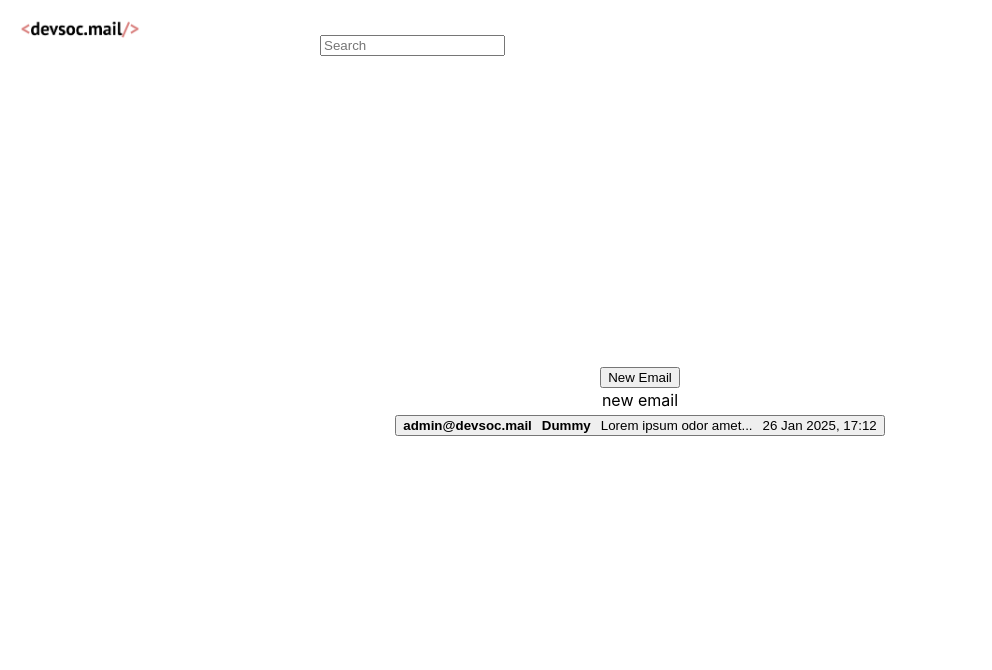
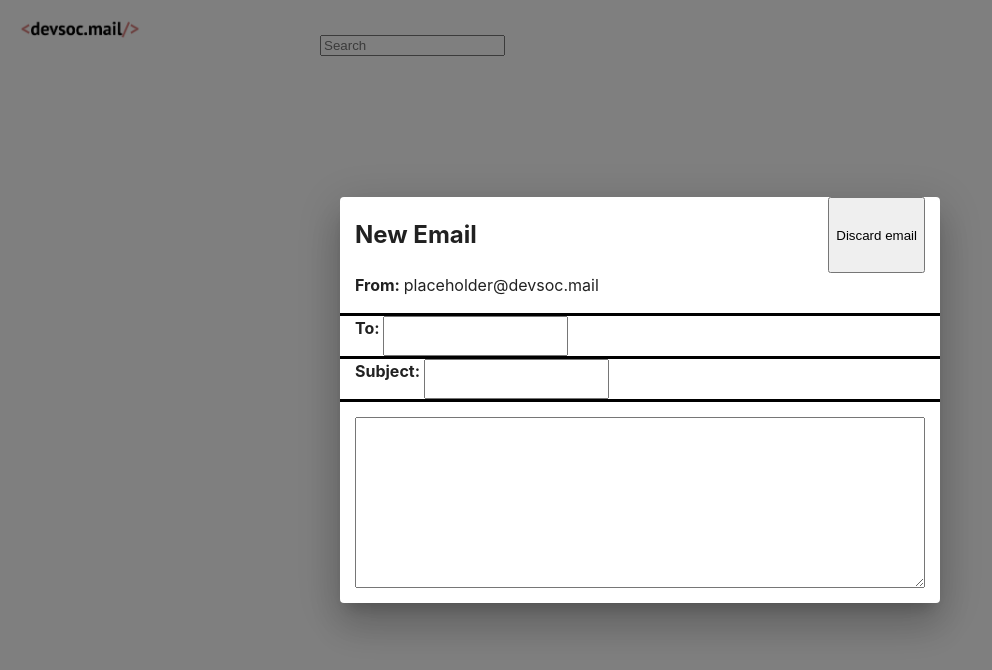
Before and after one commit to devsoc-unsw/devsoc-mail, a React (Vite) app in the folder frontend/: page /mail in a window 1280 px wide. Both pictures are taken after a click on the button "New Email". Shown: the top 670 px of the page, without its empty margins (0-992 px from the left). Built offline with nearby package versions, Linux system fonts and the light colour scheme.

Commit message:
finished new email component

```diff
--- a/frontend/src/App.tsx
+++ b/frontend/src/App.tsx
@@ -3,7 +3,6 @@ import { LoginPage } from "./pages/LoginPage";
 import { RegisterPage } from "./pages/RegisterPage";
 import { MailPage } from "./pages/MailPage/MailPage";
 import { ViewPage } from "./pages/ViewPage";
-import { NewEmail } from "./components/NewEmail/NewEmail";
 import "./App.css";
 
 function App() {
@@ -14,7 +13,6 @@ function App() {
         <Route path="/register" element={<RegisterPage />} />
         <Route path="/mail" element={<MailPage />} />
         <Route path="/view" element={<ViewPage />} />
-        <Route path="/new" element={<NewEmail />} />
       </Routes>
     </>
   );
--- a/frontend/src/components/ComposeButton.tsx
+++ b/frontend/src/components/ComposeButton.tsx
@@ -1,15 +1,16 @@
 import { useState } from "react";
+import { NewEmail } from "./NewEmail/NewEmail";
 
 export const Composebutton = () => {
   const [showComposeEmailPopup, setShowComposeEmailPopup] = useState(false);
 
-    const handleClick = () => {
-        setShowComposeEmailPopup(true);
-    }
+  const handleClick = () => {
+    setShowComposeEmailPopup(true);
+  };
   return (
     <>
       <button onClick={handleClick}>New Email</button>
-      {showComposeEmailPopup ? <p>new email</p> : null}
+      <NewEmail open={showComposeEmailPopup} />
     </>
   );
 };
--- /dev/null
+++ b/frontend/src/components/DiscardButton/DiscardButton.tsx
@@ -0,0 +1,5 @@
+const DiscardButton = () => {
+  return <button>Discard email</button>;
+};
+
+export { DiscardButton };
--- a/frontend/src/components/Input/Input.tsx
+++ b/frontend/src/components/Input/Input.tsx
@@ -1,11 +1,11 @@
 type InputProp = {
-  text: string;
+  text?: string;
 };
 
 const Input = (props: InputProp) => {
   return (
     <>
-      <input placeholder={props.text}></input>
+      <input placeholder={props.text ? props.text : ""}></input>
     </>
   );
 };
--- a/frontend/src/components/NewEmail/NewEmail.module.css
+++ b/frontend/src/components/NewEmail/NewEmail.module.css
@@ -1,3 +1,17 @@
-.flex {
+.header {
   display: flex;
+  gap: 5px;
+  justify-content: space-between;
+  padding: 0 15px;
 }
+
+.grid {
+  display: flex;
+  height: 40px;
+  padding: 0 15px;
+  border-bottom: 3px solid black;
+}
+
+.content {
+  margin: 15px;
+}
--- a/frontend/src/components/NewEmail/NewEmail.tsx
+++ b/frontend/src/components/NewEmail/NewEmail.tsx
@@ -1,42 +1,39 @@
 import Dialog from "@mui/material/Dialog";
-import DialogContent from "@mui/material/DialogContent";
-import DialogTitle from "@mui/material/DialogTitle";
 import { useState } from "react";
 import styles from "./NewEmail.module.css";
+import { Input } from "../Input/Input";
+import { DiscardButton } from "../DiscardButton/DiscardButton";
 
-const NewEmail = () => {
-  const [open, setOpen] = useState(false);
-  const handleClickOpen = () => {
-    setOpen(true);
+type NewEmailProps = {
+  open: boolean;
 };
 
+const NewEmail = (props: NewEmailProps) => {
+  const [open, setOpen] = useState(props.open);
   const handleClose = () => {
     setOpen(false);
   };
 
   return (
     <>
-      <button onClick={handleClickOpen}>Trigger</button>
-      <Dialog open={open} onClose={handleClose}>
-        <DialogTitle>
-          <div className="flex">
-            <h2>Placeholder title</h2>
-            <button>Discard email</button>
+      <Dialog open={props.open} onClose={handleClose} fullWidth={true}>
+        <div className={styles.header}>
+          <h2>New Email</h2>
+          <DiscardButton />
         </div>
-          <div className="user mail-padding">
+        <div className={styles.grid}>
           <strong>From:&nbsp;</strong>
-            <p>Me</p>
+          <p>placeholder@devsoc.mail</p>
         </div>
-          <div className="user mail-padding">
+        <div className={styles.grid}>
           <strong>To:&nbsp;</strong>
-            <p>Me</p>
+          <Input />
         </div>
-          <div className="flex">
+        <div className={styles.grid}>
           <strong>Subject:&nbsp;</strong>
-            <p>I'm a potato</p>
+          <Input />
         </div>
-        </DialogTitle>
-        <DialogContent>I'm a content</DialogContent>
+        <textarea className={styles.content} rows={11}></textarea>
       </Dialog>
     </>
   );
--- a/frontend/src/index.css
+++ b/frontend/src/index.css
@@ -3,7 +3,6 @@
   line-height: 1.5;
   font-weight: 400;
 
-  color-scheme: light dark;
   color: black;
   background-color: #ffffff;
 
```
Lines whose indentation alone changed are shown as unchanged.
